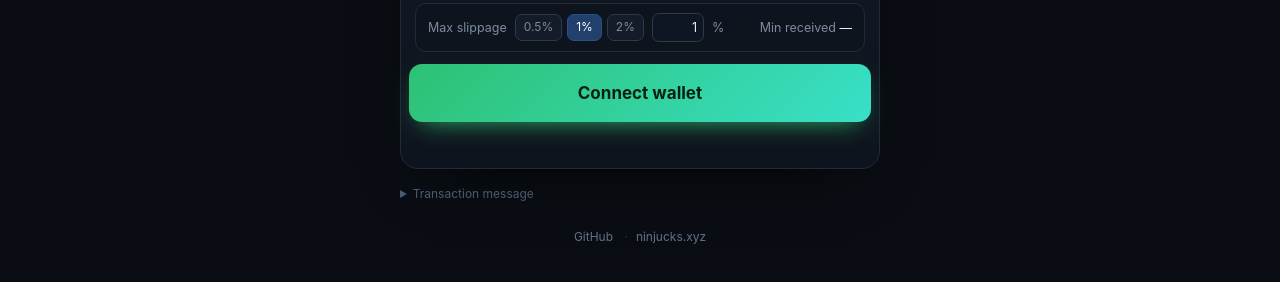
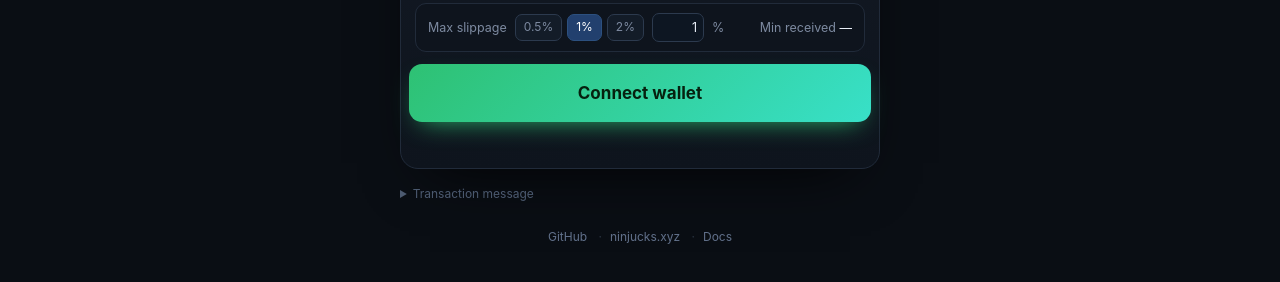
Before and after one commit to ninjucksxyz/ninjucks.xyz, a plain HTML site: page frontend/index.html in a window 1280 px wide. Shown: the part 646-928 px from the top of the page. Drawn offline with Linux system fonts and the light colour scheme; no server answers.

Commit message:
Add Docs link to footer

```diff
--- a/frontend/index.html
+++ b/frontend/index.html
@@ -269,6 +269,7 @@
   <footer>
     <a href="https://github.com/ninjucksxyz/ninjucks.xyz" target="_blank" rel="noopener">GitHub</a>
     <span class="sep">·</span><a href="https://ninjucks.xyz" target="_blank" rel="noopener">ninjucks.xyz</a>
+    <span class="sep">·</span><a href="https://docs.ninjucks.xyz" target="_blank" rel="noopener">Docs</a>
     <span class="sep" id="buildSep" hidden>·</span><button class="build" id="build" hidden></button>
   </footer>
 </div>
```
